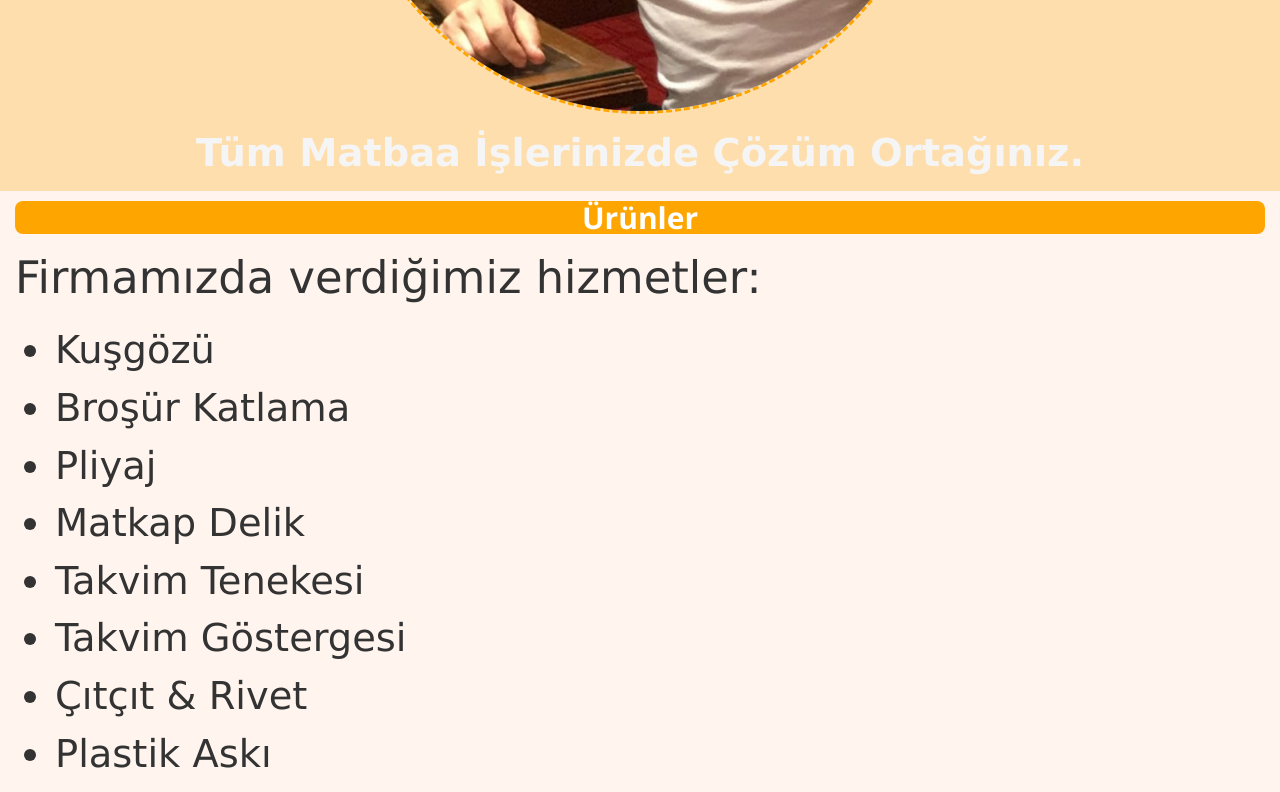
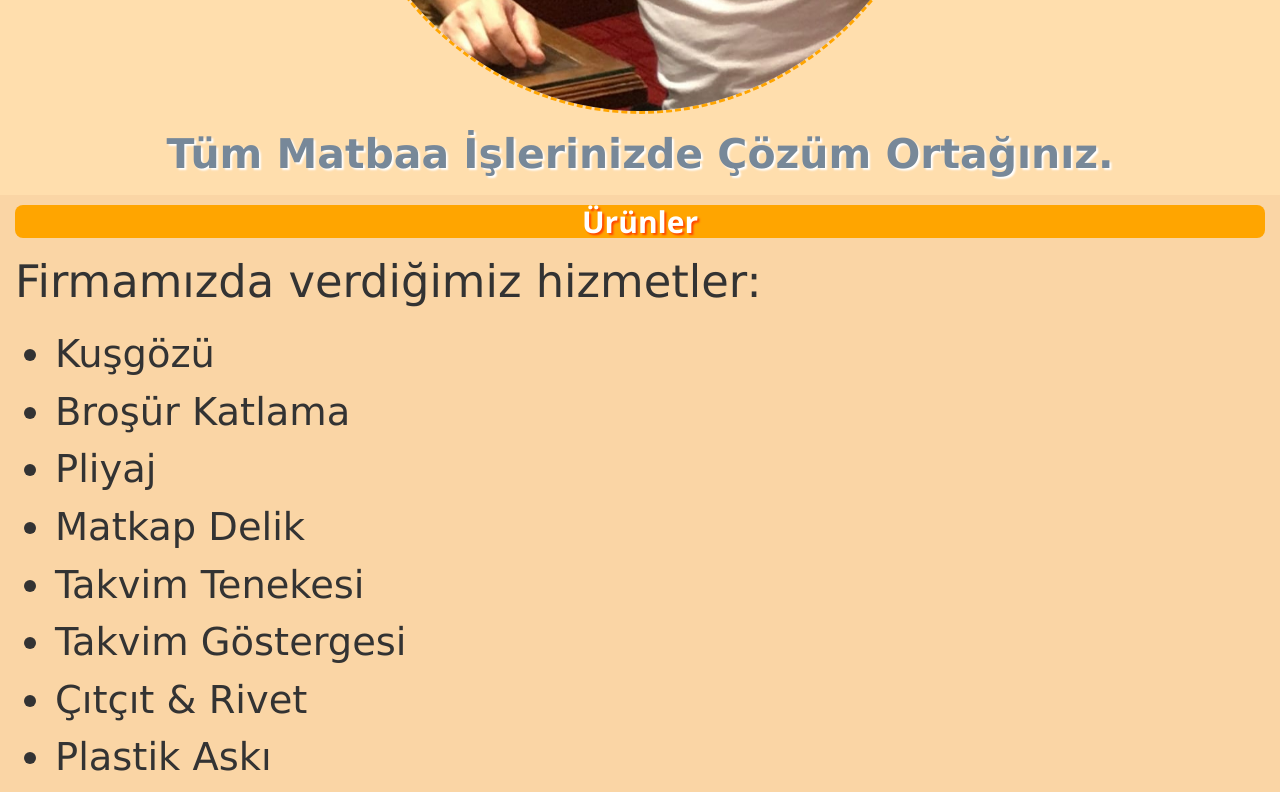
Before and after one commit to Darkboy00/OsiMatbaa, a plain HTML site: page index.html in a window 1280 px wide. Shown: the part 740-1532 px from the top of the page. Drawn offline with nearby package versions, Linux system fonts and the light colour scheme.

Commit message:
OsiMatbaa

```diff
--- a/style.css
+++ b/style.css
@@ -29,6 +29,7 @@ ul li
 h1
 {
     font-size: 10vw;
+    text-shadow: 2px 2px 2px orangered;
 }
 h2
 {
@@ -38,6 +39,7 @@ h2
     /* Orange */
     color: white;
     border-radius: 8px;
+    text-shadow: 2px 2px 2px orangered;
 }
 p
 {
@@ -51,10 +53,11 @@ p
 .p2
 {
     text-align: center;
-    font-size: 3vw;
+    font-size: 3.2vw;
     font-weight: bold;
-    color: whitesmoke;
+    color: lightslategray;
     margin-top: 10px;
+    text-shadow: 2px 2px 2px white;
 }
 .bg-1
 {
@@ -62,7 +65,7 @@ p
 }
 .bg-2
 {
-    background-color: #FFF5EE;
+    background-color: #FAD5A5;
 }
 .bg-3
 {
```
